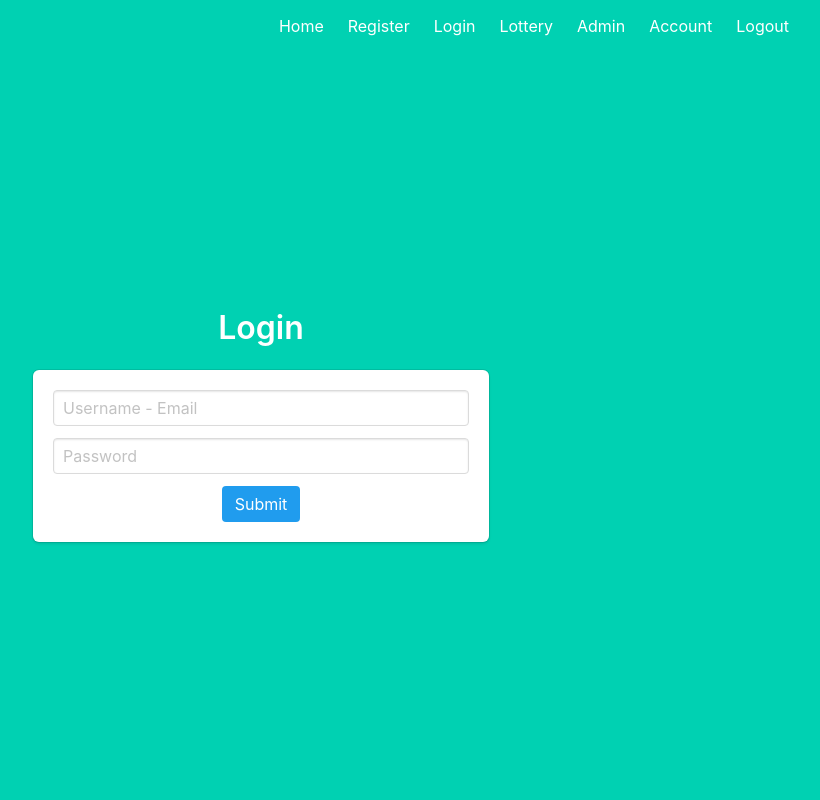
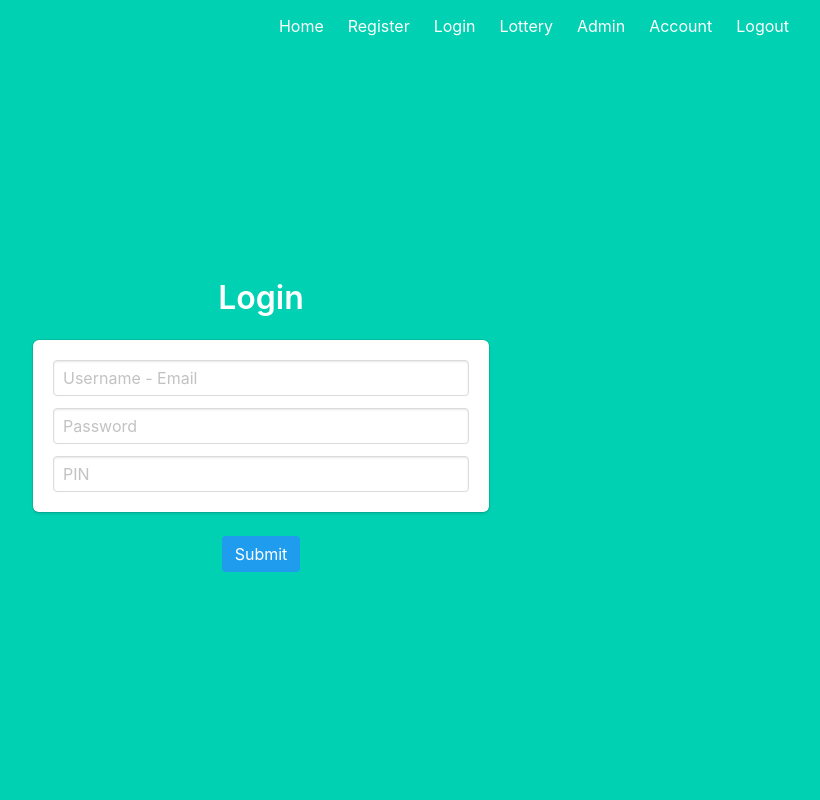
Before and after one commit to tdook/LotteryWebApp, a Flask app: page /login in a window 1280 px wide. Shown: the whole page, without its empty margins (427-1247 px from the left). Run offline with Flask 3, Linux system fonts and the light colour scheme; some libraries are stand-ins or nearby versions.

Commit message:
login form nearly done, pin and captcha added on register not fully functional

```diff
--- a/app.py
+++ b/app.py
@@ -1,4 +1,6 @@
 # IMPORTS
+import os
+
 from flask import Flask, render_template
 from flask_sqlalchemy import SQLAlchemy
 from flask_qrcode import QRcode
@@ -9,6 +11,8 @@ app.config['SECRET_KEY'] = 'LongAndRandomSecretKey'
 app.config['SQLALCHEMY_DATABASE_URI'] = 'sqlite:///lottery.db'
 app.config['SQLALCHEMY_ECHO'] = True
 app.config['SQLALCHEMY_TRACK_MODIFICATIONS'] = False
+app.config['RECAPTCHA_PUBLIC_KEY'] = os.getenv('RECAPTCHA_PUBLIC_KEY')
+app.config['RECAPTCHA_PRIVATE_KEY'] = os.getenv('RECAPTCHA_PRIVATE_KEY')
 
 # initialise database
 db = SQLAlchemy(app)
--- a/templates/users/login.html
+++ b/templates/users/login.html
@@ -30,6 +30,14 @@
                         <p class="help is-danger">{{ error }}</p>
                         {% endfor %}
     </div>
+    <div class="field">
+        <div class="control">
+            {{ form.pin(class="input", placeholder="PIN") }}
+    </div>
+    </div
+    <div>
+        {{ form.recaptcha }}
+    </div>
     <div>
         {{ form.submit(class="button is-info is-centered") }}
     </div>
--- a/users/forms.py
+++ b/users/forms.py
@@ -2,7 +2,10 @@ from flask_wtf import FlaskForm
 from wtforms import StringField, SubmitField, PasswordField, EmailField
 from wtforms.validators import InputRequired, Email, ValidationError, Length, EqualTo, DataRequired
 import re
+from flask_wtf import RecaptchaField
 from flask import redirect, url_for
+
+
 
 
 def fname_lname_check (form, field):
@@ -35,6 +38,8 @@ class RegisterForm(FlaskForm):
 
 
 class LoginForm(FlaskForm):
+    recaptcha = RecaptchaField()
+    pin = StringField(validators=[DataRequired()])
     username = StringField(validators=[InputRequired(), Email()])
     password = PasswordField(validators=[DataRequired()])
     submit = SubmitField()
--- a/users/views.py
+++ b/users/views.py
@@ -41,31 +41,27 @@ def register():
         db.session.add(new_user)
         db.session.commit()
 
-        session['username'] = new_user.username
+        session['username'] = new_user.email
         return redirect(url_for('users.twofa'))
     # if request method is GET or form not valid re-render signup page
     return render_template('users/register.html', form=form)
 
 @users_blueprint.route('/twofa')
 def twofa():
+  # User user = User.query.get(role)
 
     if 'username' not in session:
         return redirect(url_for('main.index'))
 
     del session['username']
-    return render_template('users/twofa.html', username=user.username, uri=user.get_2fa_uri())
+    return render_template('users/twofa.html', username= User.email, uri=User.get_2fa_uri)
     200, {
         'Cache-Control': 'no-cache, no-store, must-revalidate',
         'Pragma': 'no-cache',
         'Expires': '0'
     }
 
-def get_2fa_uri(self):
-    return str(pyotp.totp.TOTP(self.pin_key).provisioning_uri(
-        name=self.username,
 
-        issuer_name='Lottery App')
-    )
 # view user login
 
 
@@ -74,7 +70,7 @@ def login():
     form = LoginForm()
     if form.validate_on_submit():
         user = User.query.filter_by(email=form.username.data).first()
-        if not user or not user.verify_password(form.password.data):
+        if not user or not user.verify_pin(form.pin.data) or not user.verify_password(form.password.data):
             flash('Unsuccessful login','danger')
 
             return render_template('users/login.html', form=form)
```
Also changed, not shown: models.py (+19 -1 lines), instance/lottery.db, 1 other file.
